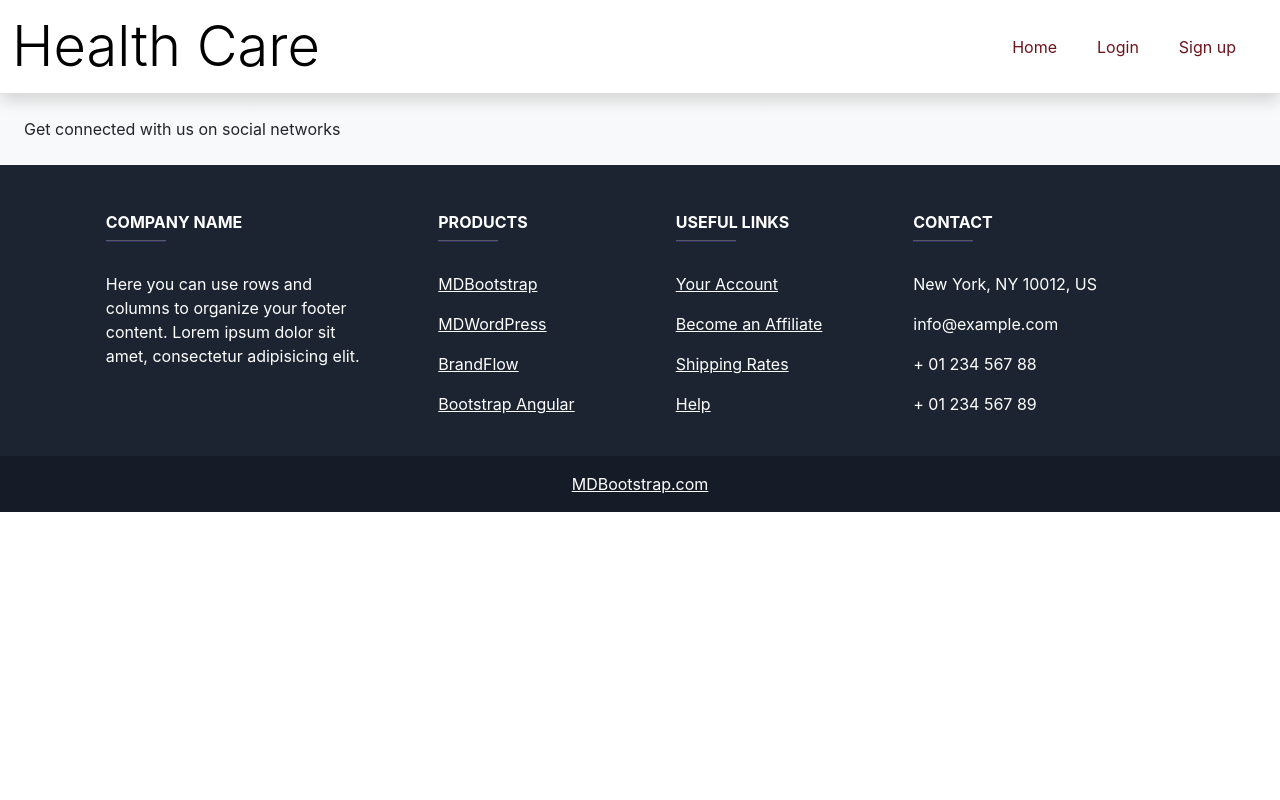
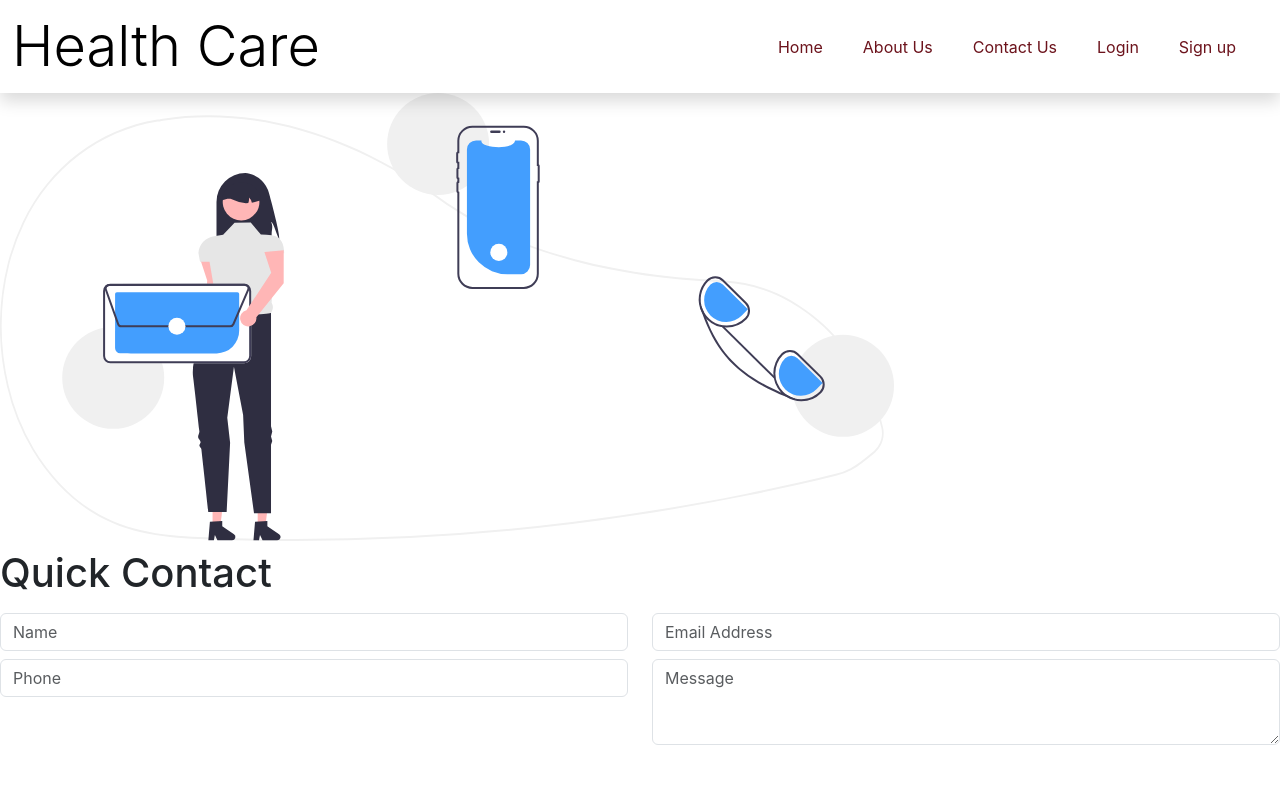
Before and after one commit to CureoiusMinds/healthcare-frontend, a React (Create React App) app: page /contact in a window 1280 px wide. Shown: the top 800 px of the page. Built offline with nearby package versions, Linux system fonts and the light colour scheme; grey boxes are pictures that could not be loaded.

Commit message:
added contact us

```diff
--- a/src/App.js
+++ b/src/App.js
@@ -4,6 +4,8 @@ import { BrowserRouter, Routes, Route } from "react-router-dom";
 import Navbar from './components/common/Navbar';
 import { ToastContainer } from 'react-toastify';
 import Footer from './components/common/Footer';
+import AboutUs from './components/common/AboutUs';
+import ContactUs from './components/common/ContactUs';
 import LoginPage from './components/authentication/Login';
 import DoctorSignUp from './components/authentication/DoctorSignUp';
 import HospitalSignUp from './components/authentication/HospitalSignUp';
@@ -36,6 +38,8 @@ function App() {
         <Route path="/hospitalJobList" element={<HospitalJobList/>} />
         <Route path="/ngoJobList" element={<NgoJobList/>} />
         <Route path="/doctor" element={<Doctor/>} />
+        <Route path="/about" element={<AboutUs/>} />
+        <Route path="/contact" element={<ContactUs/>} />
       </Routes>
       <ToastContainer />
       <Footer/>
--- a/src/components/common/AboutUs.jsx
+++ b/src/components/common/AboutUs.jsx
@@ -0,0 +1,15 @@
+import React from 'react'
+
+const AboutUs = () => {
+  return (
+    <div>Bridging Healthcare Gaps Through Flexible Staffing
+
+    MedConnect is India's first end-to-end platform focused on connecting quality freelance doctors with hospitals facing resource constraints and talent shortages. We are on a mission to bridge the rural-urban healthcare access divide by efficient matching of medical talent to locations that need it the most.
+
+    Our integrated portal allows hospitals to easily post part-time or temporary doctor positions across departments, while verified doctors can sign up to indicate their availability and interest areas. Our proprietary algorithms then map the best assignments based on credentials, fees, preferences and requirements.
+
+    By enabling flexible job options for doctors and better capacity utilization, MedConnect helps enhance healthcare infrastructure and quality across the country. We incentivize doctor participation in rural postings through our award programs. With seamless profile management, appointment tracking and built-in payments, we are streamlining healthcare freelancing and placement processes using technology.</div>
+  )
+}
+
+export default AboutUs
--- /dev/null
+++ b/src/components/common/ContactUs.css
@@ -0,0 +1,42 @@
+@import url(//fonts.googleapis.com/css?family=Montserrat:300,400,500);
+.contact3 {
+  font-family: "Montserrat", sans-serif;
+  color: #8d97ad;
+  font-weight: 300;
+}
+
+.contact3 h1,
+.contact3 h2,
+.contact3 h3,
+.contact3 h4,
+.contact3 h5,
+.contact3 h6 {
+  color: #3e4555;
+}
+
+.contact3 .font-weight-medium {
+  font-weight: 500;
+}
+
+.contact3 .card-shadow {
+  -webkit-box-shadow: 0px 0px 30px rgba(115, 128, 157, 0.1);
+  box-shadow: 0px 0px 30px rgba(115, 128, 157, 0.1);
+}
+
+.contact3 .btn-danger-gradiant {
+  background: #ff4d7e;
+  background: -webkit-linear-gradient(legacy-direction(to right), #ff4d7e 0%, #ff6a5b 100%);
+  background: -webkit-gradient(linear, left top, right top, from(#ff4d7e), to(#ff6a5b));
+  background: -webkit-linear-gradient(left, #ff4d7e 0%, #ff6a5b 100%);
+  background: -o-linear-gradient(left, #ff4d7e 0%, #ff6a5b 100%);
+  background: linear-gradient(to right, #ff4d7e 0%, #ff6a5b 100%);
+}
+
+.contact3 .btn-danger-gradiant:hover {
+  background: #ff6a5b;
+  background: -webkit-linear-gradient(legacy-direction(to right), #ff6a5b 0%, #ff4d7e 100%);
+  background: -webkit-gradient(linear, left top, right top, from(#ff6a5b), to(#ff4d7e));
+  background: -webkit-linear-gradient(left, #ff6a5b 0%, #ff4d7e 100%);
+  background: -o-linear-gradient(left, #ff6a5b 0%, #ff4d7e 100%);
+  background: linear-gradient(to right, #ff6a5b 0%, #ff4d7e 100%);
+}
--- a/src/components/common/ContactUs.jsx
+++ b/src/components/common/ContactUs.jsx
@@ -0,0 +1,98 @@
+import React from 'react';
+import styles from './ContactUs.css';
+import contactUs from '../../image/undraw_contact_us_re_4qqt.svg';
+
+const ContactUs = () => {
+  return (
+    <div className={styles.contact}>
+      <div className={styles.upper}>
+        <div className={styles.upperLeft}>
+          <div className={`card-shadow ${styles.imageContainer}`}>
+            <img src={contactUs} className='img-fluid' alt='Contact Us' />
+          </div>
+        </div>
+        <div className={styles.upperRight}>
+          <div className={styles.inner}>
+            <h1 className='font-weight-light mt-2'>Quick Contact</h1>
+            <form>
+              <div className='row'>
+                <div className='col-md-6'>
+                  <div className='form-group mt-2'>
+                    <input
+                      className='form-control'
+                      type='text'
+                      placeholder='Name'
+                    />
+                  </div>
+                </div>
+                <div className='col-md-6'>
+                  <div className='form-group mt-2'>
+                    <input
+                      className='form-control'
+                      type='email'
+                      placeholder='Email Address'
+                    />
+                  </div>
+                </div>
+                <div className='col-md-6'>
+                  <div className='form-group mt-2'>
+                    <input
+                      className='form-control'
+                      type='text'
+                      placeholder='Phone'
+                    />
+                  </div>
+                </div>
+                <div className='col-md-6'>
+                  <div className='form-group mt-2'>
+                    <textarea
+                      className='form-control'
+                      rows='3'
+                      placeholder='Message'
+                    ></textarea>
+                  </div>
+                </div>
+                <div className='col-md-12'>
+                  <button
+                    type='submit'
+                    className='btn btn-danger-gradiant mt-3 text-white border-0 px-3 py-2'
+                  >
+                    <span> SUBMIT</span>
+                  </button>
+                </div>
+              </div>
+            </form>
+          </div>
+        </div>
+      </div>
+      <div className={styles.lower}>
+        <div className={styles.card}>
+          <img
+            src='https://www.wrappixel.com/demos/ui-kit/wrapkit/assets/images/contact/icon1.png'
+            alt='Address'
+          />
+          <h6 className='font-weight-medium'>Address</h6>
+          <p>601 Sherwood Ave, San Bernardino</p>
+        </div>
+        <div className={styles.card}>
+          <img
+            src='https://www.wrappixel.com/demos/ui-kit/wrapkit/assets/images/contact/icon2.png'
+            alt='Phone'
+          />
+          <h6 className='font-weight-medium'>Phone</h6>
+          <p>251 546 9442 | 630 446 8851</p>
+        </div>
+        <div className={styles.card}>
+          <img
+            src='https://www.wrappixel.com/demos/ui-kit/wrapkit/assets/images/contact/icon3.png'
+            alt='Email'
+          />
+          <h6 className='font-weight-medium'>Email</h6>
+          <p>info@wrappixel.com | 123@wrappixel.com</p>
+        </div>
+      </div>
+    </div>
+  );
+};
+
+export default ContactUs;
--- a/src/components/common/Navbar.jsx
+++ b/src/components/common/Navbar.jsx
@@ -1,12 +1,9 @@
-import React, { useContext, useEffect, useState } from "react";
-import { NavLink, useNavigate } from "react-router-dom";
-import { useDispatch, useSelector } from 'react-redux'
-import { toast } from "react-toastify";
+import React from "react";
+import { NavLink } from "react-router-dom";
 
 const Navbar = () => {
   return (
-    <>
-    <nav className="navbar navbar-expand-lg navbar-light text-secondary sticky-top  shadow fixed" style={{backgroundColor:"rgba(255, 255, 255, 0.9)" }}>
+    <nav className="navbar navbar-expand-lg navbar-light text-secondary sticky-top shadow fixed" style={{ backgroundColor: "rgba(255, 255, 255, 0.9)" }}>
       <div className="container-fluid mx-auto ">
         <NavLink className="navbar-brand w-25 p-02" to={"/"}><span className="display-4"> Health Care</span></NavLink>
         <button className="navbar-toggler" type="button" data-bs-toggle="collapse"
@@ -17,21 +14,25 @@ const Navbar = () => {
         <div className="collapse navbar-collapse" id="navbarSupportedContent">
           <ul className="navbar-nav ms-auto ">
             <li className="nav-item me-4">
-                        <NavLink className="nav-link" style={{color:"#6c131c"}} to={"/"}>Home</NavLink>
-                    </li>
-
-                    <li className="nav-item me-4">
-                        <NavLink className="nav-link" style={{color:"#6c131c"}} to={"/login"}>Login</NavLink>
+              <NavLink className="nav-link" style={{ color: "#6c131c" }} to={"/"}>Home</NavLink>
             </li>
             <li className="nav-item me-4">
-                        <NavLink className="nav-link"style={{color:"#6c131c"}} to={"/signup"}>Sign up</NavLink>
+              <NavLink className="nav-link" style={{ color: "#6c131c" }} to={"/about"}>About Us</NavLink>
             </li>
-
+            <li className="nav-item me-4">
+              <NavLink className="nav-link" style={{ color: "#6c131c" }} to={"/contact"}>Contact Us</NavLink>
+            </li>
+            <li className="nav-item me-4">
+              <NavLink className="nav-link" style={{ color: "#6c131c" }} to={"/login"}>Login</NavLink>
+            </li>
+            <li className="nav-item me-4">
+              <NavLink className="nav-link" style={{ color: "#6c131c" }} to={"/signup"}>Sign up</NavLink>
+            </li>
           </ul>
         </div>
       </div>
     </nav>
-    </>)
+  );
 };
 
 export default Navbar;
```
Also changed, not shown: src/image/undraw_contact_us_re_4qqt.svg (added). Lines whose indentation alone changed are shown as unchanged.
